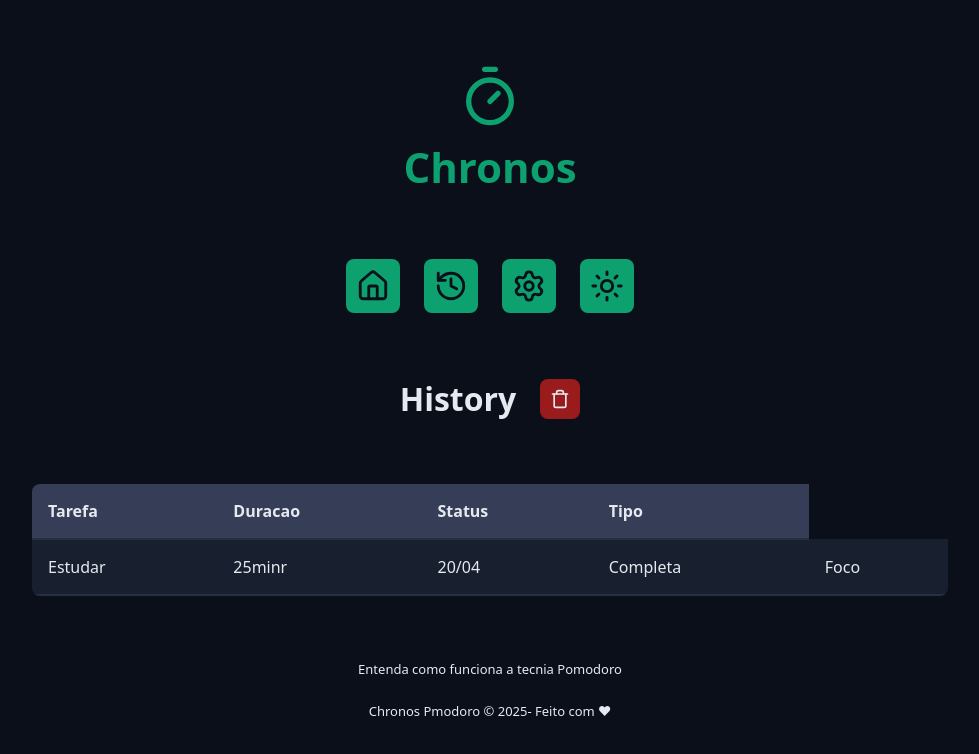
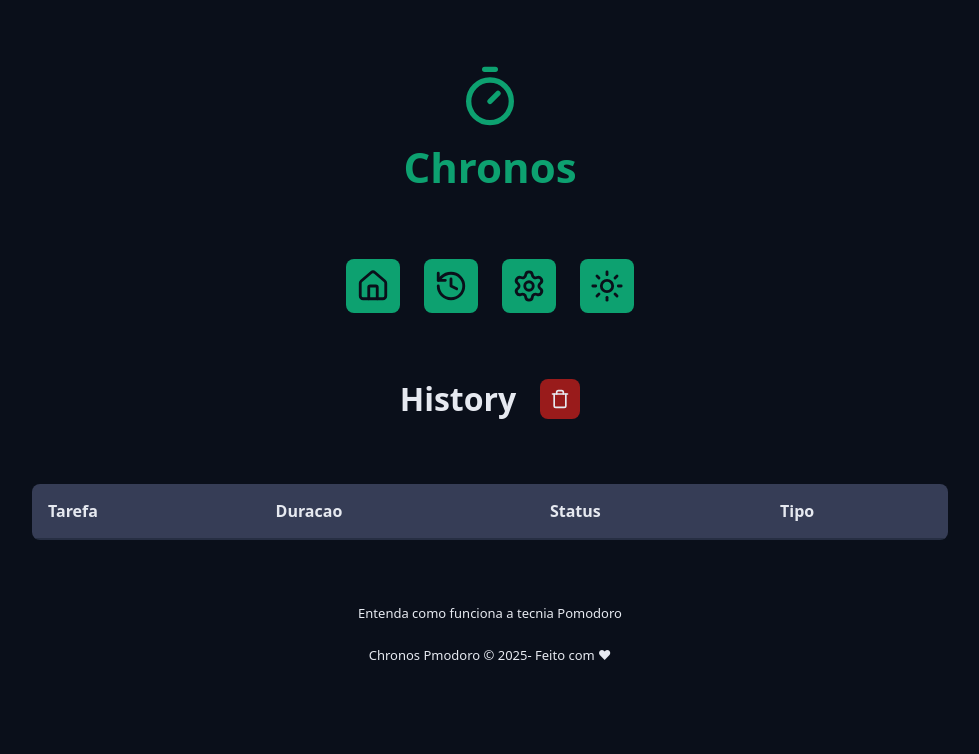
Before and after one commit to rfreitas16/chronos-pomodoro, a React (Vite) app: page /history in a window 1280 px wide. Shown: the top 754 px of the page, without its empty margins (150-1129 px from the left). Built offline with nearby package versions, Linux system fonts and the light colour scheme.

Commit message:
formatando data e hora com date-fns

```diff
--- a/package.json
+++ b/package.json
@@ -10,6 +10,7 @@
     "preview": "vite preview"
   },
   "dependencies": {
+    "date-fns": "^4.1.0",
     "lucide-react": "^0.539.0",
     "react": "^19.1.1",
     "react-dom": "^19.1.1",
--- a/src/pages/History/index.tsx
+++ b/src/pages/History/index.tsx
@@ -4,8 +4,12 @@ import { DefaultButton } from '../../components/DefaultButton';
 import { Heading } from '../../components/Heading';
 import { MainTemplate } from '../../templates/MainTemplate';
 import styles from './styles.module.css';
+import { useTaskContext } from '../../contexts/TaskContext/useTaskContext';
+import { formatDate } from '../../utils/formateDate';
 
 export function History() {
+  const { state } = useTaskContext();
+
   return (
     <MainTemplate>
       <Container>
@@ -33,13 +37,17 @@ export function History() {
               </tr>
             </thead>
             <tbody>
-              <tr>
-                <td>Estudar</td>
-                <td>25minr</td>
-                <td>20/04</td>
-                <td>Completa</td>
-                <td>Foco</td>
-              </tr>
+              {state.tasks.map(task => {
+                return (
+                  <tr key={task.id}>
+                    <td>{task.name}</td>
+                    <td>{task.duration}</td>
+                    <td>{formatDate(task.startDate)}</td>
+                    <td>{task.interruptDate}</td>
+                    <td>{task.type}</td>
+                  </tr>
+                );
+              })}
             </tbody>
           </table>
         </div>
--- /dev/null
+++ b/src/utils/formateDate.ts
@@ -0,0 +1,6 @@
+import { format } from 'date-fns';
+
+export function formatDate(timestamp: number) {
+  const date = new Date(timestamp);
+  return format(date, 'dd/MM/yyyy HH:mm');
+}
```
Also changed, not shown: 1 other file (tests, documents, lock files or other folders).
